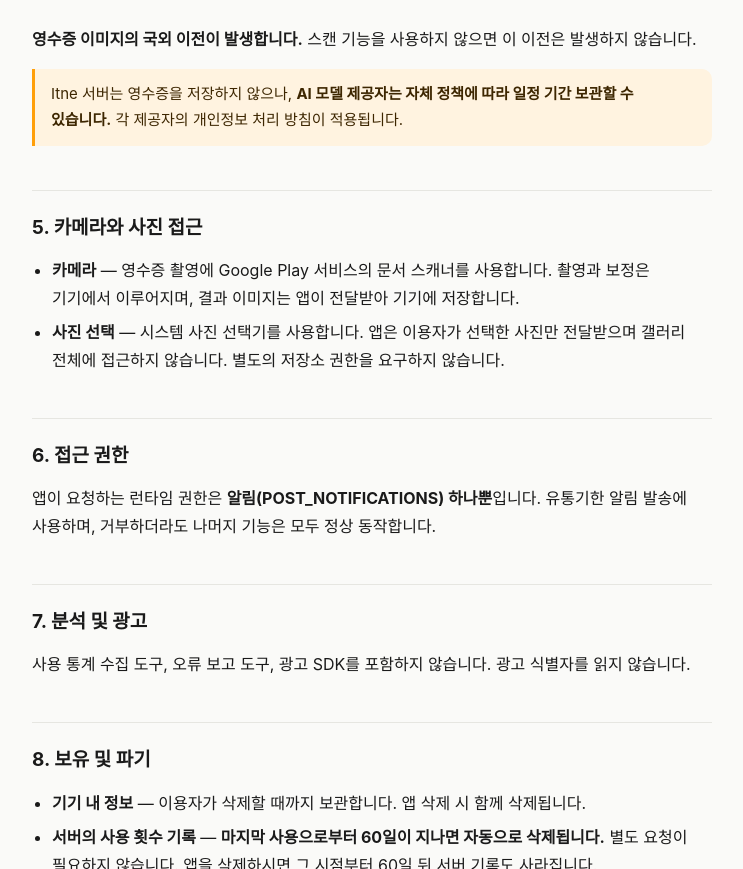
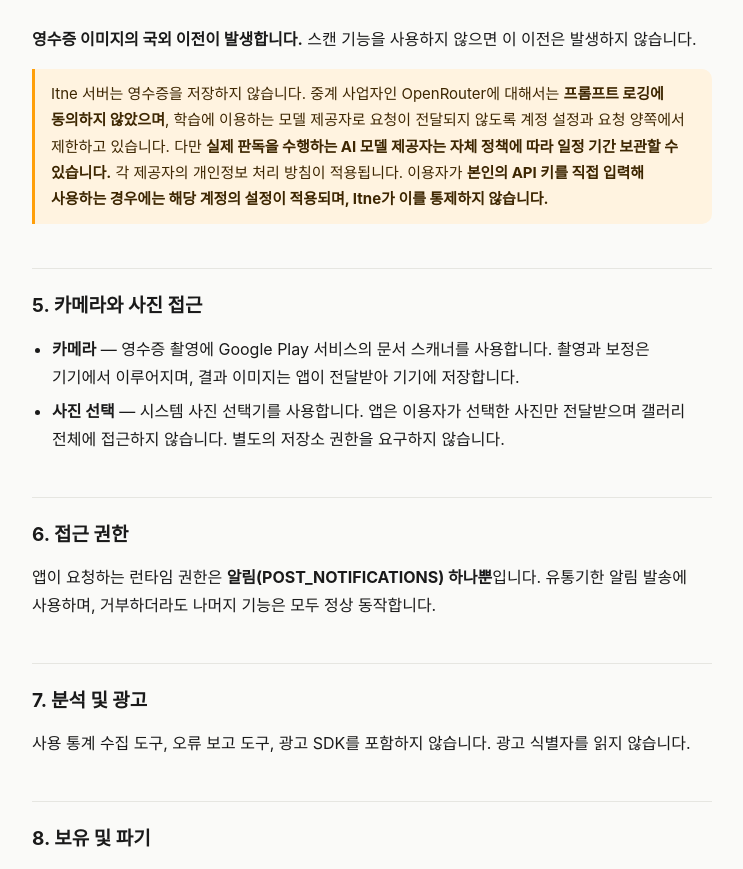
Before and after one commit to fount-lab/fount-lab.github.io, a plain HTML site: page itne/privacy/index.html in a window 1280 px wide. Shown: the part 2408-3277 px from the top of the page, without its empty margins (268-1011 px from the left). Drawn offline with Linux system fonts and the light colour scheme.

Commit message:
Itne 방침 — OpenRouter 보관 정책을 확인한 만큼 좁혀 적음
중계 사업자(OpenRouter)에 대해서는 프롬프트 로깅 미동의를 사실로 적을 수 있게
됐다. 실제 판독을 수행하는 모델 제공자의 "일정 기간 보관" 문장은 여전히 사실이라
그대로 뒀고, BYOK 단서를 더했다.

Co-Authored-By: Claude Opus 5 <noreply@anthropic.com>

```diff
--- a/itne/privacy/index.html
+++ b/itne/privacy/index.html
@@ -141,7 +141,7 @@
 </table>
 </div>
 <p><strong>영수증 이미지의 국외 이전이 발생합니다.</strong> 스캔 기능을 사용하지 않으면 이 이전은 발생하지 않습니다.</p>
-<div class="note">Itne 서버는 영수증을 저장하지 않으나, <strong>AI 모델 제공자는 자체 정책에 따라 일정 기간 보관할 수 있습니다.</strong> 각 제공자의 개인정보 처리 방침이 적용됩니다.</div>
+<div class="note">Itne 서버는 영수증을 저장하지 않습니다. 중계 사업자인 OpenRouter에 대해서는 <strong>프롬프트 로깅에 동의하지 않았으며</strong>, 학습에 이용하는 모델 제공자로 요청이 전달되지 않도록 계정 설정과 요청 양쪽에서 제한하고 있습니다. 다만 <strong>실제 판독을 수행하는 AI 모델 제공자는 자체 정책에 따라 일정 기간 보관할 수 있습니다.</strong> 각 제공자의 개인정보 처리 방침이 적용됩니다. 이용자가 <strong>본인의 API 키를 직접 입력해 사용하는 경우에는 해당 계정의 설정이 적용되며, Itne가 이를 통제하지 않습니다.</strong></div>
 
 <h2>5. 카메라와 사진 접근</h2>
 <ul>
```
